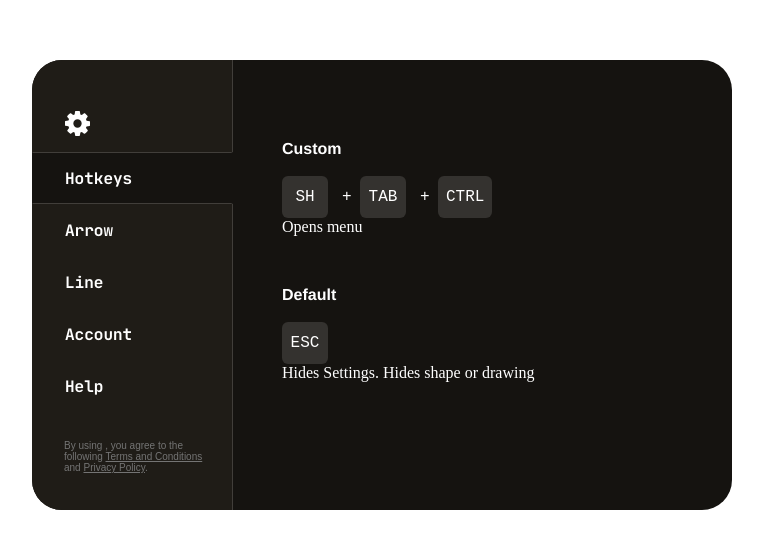
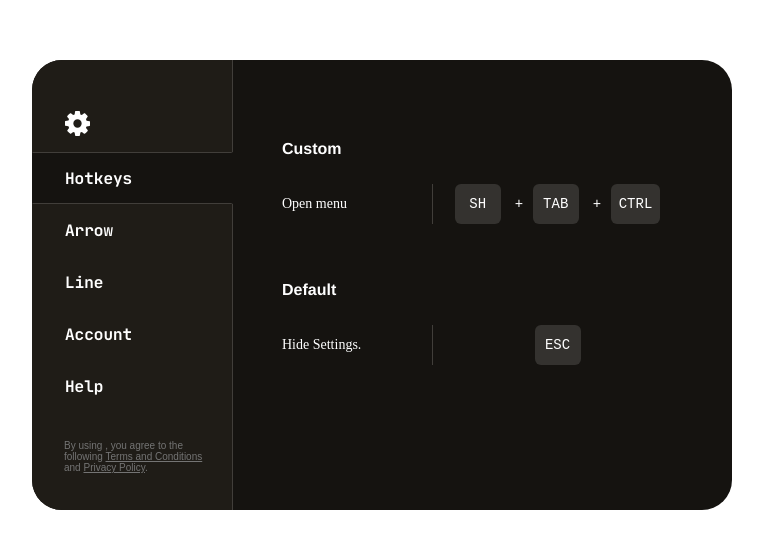
Before and after one commit to jaygraygray/annotate, a React app: page / in a window 1280 px wide. Shown: the part 115-664 px from the top of the page, without its empty margins (258-1021 px from the left). Built offline with nearby package versions, Linux system fonts and the light colour scheme; a web font is replaced by a local one.

Commit message:
WIP -- hover state for editing hotkeys

```diff
--- a/src/app/components/Settings/Content/Hotkeys/Hotkeys.tsx
+++ b/src/app/components/Settings/Content/Hotkeys/Hotkeys.tsx
@@ -1,44 +1,37 @@
-import React from "react";
-import { Keys } from "./Keys";
+import React, { useCallback } from "react";
+import { Row } from "./Row";
 import { defaultHotkeys, CUSTOM, DEFAULT } from "../../../../hotkeys"
 import * as Style from "./Hotkeys.style";
 
 const customHotkeys = defaultHotkeys.filter(({ type }) => type === CUSTOM);
 const defaults = defaultHotkeys.filter(({ type }) => type === DEFAULT)
 
-const Description = ({ children }) => <div>{children}</div>
 
-
-const HotkeyRow = ({ description, value, label }) => {
+export const Hotkeys = () => {
+  const edit = useCallback(() => {
+    console.log("yœœœœœœœœœ");
+  }, []);
   return (
-    <>
-      <Keys value={value} />
-      <Description>{description}</Description>
-    </>
-  )
-}
-
-export const Hotkeys = () => (
     <Style.Container>
       <Style.Section>
         <span>Custom</span>
         {customHotkeys.map(({ description, value, label }) =>
-        <HotkeyRow
+          <Row
             description={description}
             value={value}
-          label={value}
             key={label}
+            onEdit={edit}
           />)}
       </Style.Section>
       <Style.Section>
         <span>Default</span>
         {defaults.map(({ description, value, label }) =>
-        <HotkeyRow
+          <Row
             description={description}
             value={value}
-          label={value}
             key={label}
           />)}
       </Style.Section>
     </Style.Container>
   );
+}
--- a/src/app/components/Settings/Content/Hotkeys/Keys/Keys.style.ts
+++ b/src/app/components/Settings/Content/Hotkeys/Keys/Keys.style.ts
@@ -2,6 +2,8 @@ import styled from "styled-components";
 
 export const KeyContainer = styled.div`
   display: flex;
+  margin: auto;
+  cursor: default;
   div {
     background: #34322F;
     border-radius: 6px;
@@ -10,7 +12,7 @@ export const KeyContainer = styled.div`
     min-width: 30px;
     display: flex;
     justify-content: center;
-    font-size: 16px;
+    font-size: 14px;
     margin-left: 32px;
     position: relative;
   }
--- a/src/app/components/Settings/Content/Hotkeys/Keys/Keys.tsx
+++ b/src/app/components/Settings/Content/Hotkeys/Keys/Keys.tsx
@@ -8,7 +8,7 @@ type TransformKey = {
 
 const platform = navigator && navigator.platform;
 const platformTransform = platform === "MacIntel" ? "⌘" : "⊞";
-//@ts-ignore
+
 const keyLabelsToTransform: TransformKey[] = [
   { key: "Shift", transform: "SH" },
   { key: "CapsLock", transform: "CAPS" },
@@ -30,20 +30,18 @@ const keyLabelsToTransform: TransformKey[] = [
   { key: "Help", transform: "HLP" },
 ];
 
-export const Keys = ({ value }) => {
+export const Keys = ({ value, id }) => {
   return (
-    <Style.KeyContainer>
+    <Style.KeyContainer key={id}>
       {
         value.map(val => {
           const [transformMatch] = keyLabelsToTransform.filter(({ key }) => key === val);
           const label = transformMatch ? transformMatch.transform : val
-
-          console.log(">>transformMatch", transformMatch);
-
-          console.log("label", label);
-          return (<div key={val}>
-            {label.toUpperCase()}
-          </div>);
+          return (
+            <div key={val}>
+              {label.toUpperCase()}
+            </div>
+            );
           }
         )
       }
--- /dev/null
+++ b/src/app/components/Settings/Content/Hotkeys/Row/Row.style.ts
@@ -0,0 +1,28 @@
+import styled from "styled-components";
+
+
+export const HotkeyRow = styled.div`
+  display: flex;
+  align-items: center;
+  width: 100%;
+  justify-content: space-between;
+  height: 55px;
+  border-radius: 6px;
+  position: relative;
+`
+export const Description = styled.div`
+  border-right: 1px solid #413E3A;
+  min-width: 100px;
+  padding-right: 50px;
+  height: 40px;
+  display: flex;
+  align-items: center;
+  font-size: 14px;
+`
+
+export const Change = styled.div`
+  position: absolute;
+  right: 0;
+  cursor: pointer;
+  width: fit-content;
+`
--- /dev/null
+++ b/src/app/components/Settings/Content/Hotkeys/Row/Row.tsx
@@ -0,0 +1,56 @@
+// @ts-ignore
+import React, { useCallback, useEffect, useState } from "react";
+import { Keys } from "../Keys";
+import * as Style from "./Row.style";
+
+type DescriptionProps = {
+  children: React.ReactNode;
+  id?: string;
+}
+const Description = ({ children }: DescriptionProps) => <Style.Description>{children}</Style.Description>
+
+type RowProps = {
+  description: string;
+  value: string[];
+  label?: string;
+  onEdit?(): void;
+}
+
+export const Row = ({ description, value, onEdit }: RowProps) => {
+  const [showEditOption, setEditOption] = useState(false);
+
+  // const handleEdit = useCallback(() => {
+  //   if (onEdit) {
+  //     onEdit();
+  //   }
+  // }, [onEdit]);
+
+  const handleMouseOver = useCallback((e) => {
+    const { target: { id } } = e;
+    if (id === "DESCRIPTION") {
+      setEditOption(false);
+    }
+    if (id === "ROW") {
+      console.log("over")
+      setEditOption(true);
+    }
+  }, [showEditOption]);
+
+  const handleMouseOut = useCallback((e) => {
+    const { target: { id } } = e;
+    if (id === "DESCRIPTION") {
+      setEditOption(true);
+    }
+    if (id === "ROW") {
+      console.log("out")
+      setEditOption(false);
+    }
+  }, [showEditOption])
+
+  return (
+    <Style.HotkeyRow onMouseOver={handleMouseOver} onMouseOut={handleMouseOut} id="ROW">
+      <Description id="DESCRIPTION">{description}</Description>
+      {showEditOption ? <div>Click to change</div> : <Keys id="KEYS" value={value} />}
+    </Style.HotkeyRow>
+  )
+}
--- /dev/null
+++ b/src/app/components/Settings/Content/Hotkeys/Row/index.ts
@@ -0,0 +1 @@
+export { Row } from "./Row";
--- a/src/app/hotkeys/hotkeyDefaults.ts
+++ b/src/app/hotkeys/hotkeyDefaults.ts
@@ -19,7 +19,7 @@ const menuTrigger: Hotkey = {
   name: "menuTrigger",
   label: "Menu Trigger",
   value: ["Shift", "Tab", "Control"],
-  description: "Opens menu",
+  description: "Open menu",
   type: CUSTOM,
 };
 
@@ -27,7 +27,7 @@ const hide: Hotkey = {
   name: "hide",
   label: "Hide",
   value: ["Escape"],
-  description: "Hides Settings. Hides shape or drawing",
+  description: "Hide Settings.",
   type: DEFAULT,
 };
 
```
Lines whose indentation alone changed are shown as unchanged.
